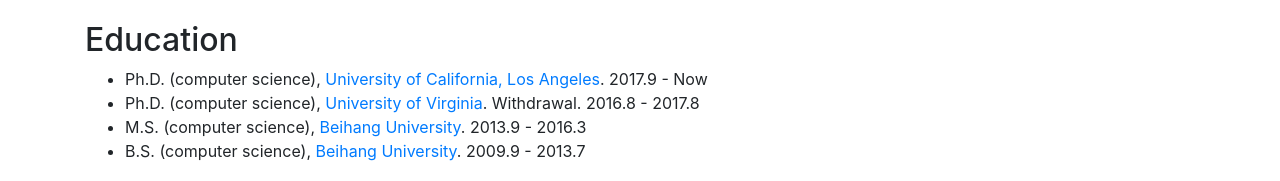
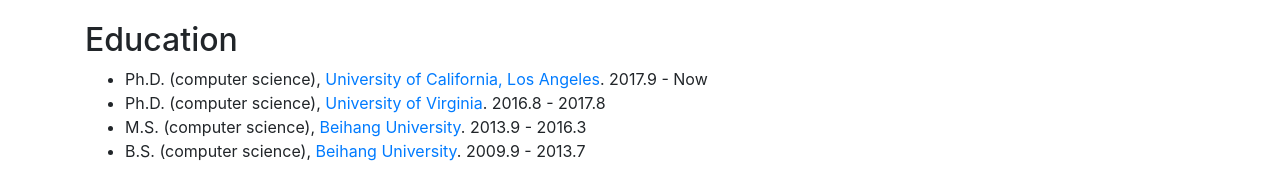
Before and after one commit to MtSomeThree/jieyuzhao.github.io, a website: page index.html in a window 1280 px wide. Shown: the part 1242-1423 px from the top of the page. Drawn offline with Linux system fonts and the light colour scheme; files whose address does not match are found by name.

Commit message:
update uva

```diff
--- a/index.html
+++ b/index.html
@@ -168,7 +168,7 @@
         <li> Ph.D. (computer science), <span style="color:#4169E1"><a href="https://www.ucla.edu/">University of
               California, Los Angeles</a></span>. 2017.9 - Now </li>
         <li> Ph.D. (computer science), <span style="color:#4169E1"><a href="https://www.virginia.edu/">University of
-              Virginia</a></span>. Withdrawal. 2016.8 - 2017.8 </li>
+              Virginia</a></span>. 2016.8 - 2017.8 </li>
         <li> M.S. (computer science), <span style="color:#4169E1"><a href="https://www.buaa.edu.cn/">Beihang
               University</a></span>. 2013.9 - 2016.3 </li>
         <li> B.S. (computer science), <span style="color:#4169E1"><a href="https://www.buaa.edu.cn/">Beihang
```
